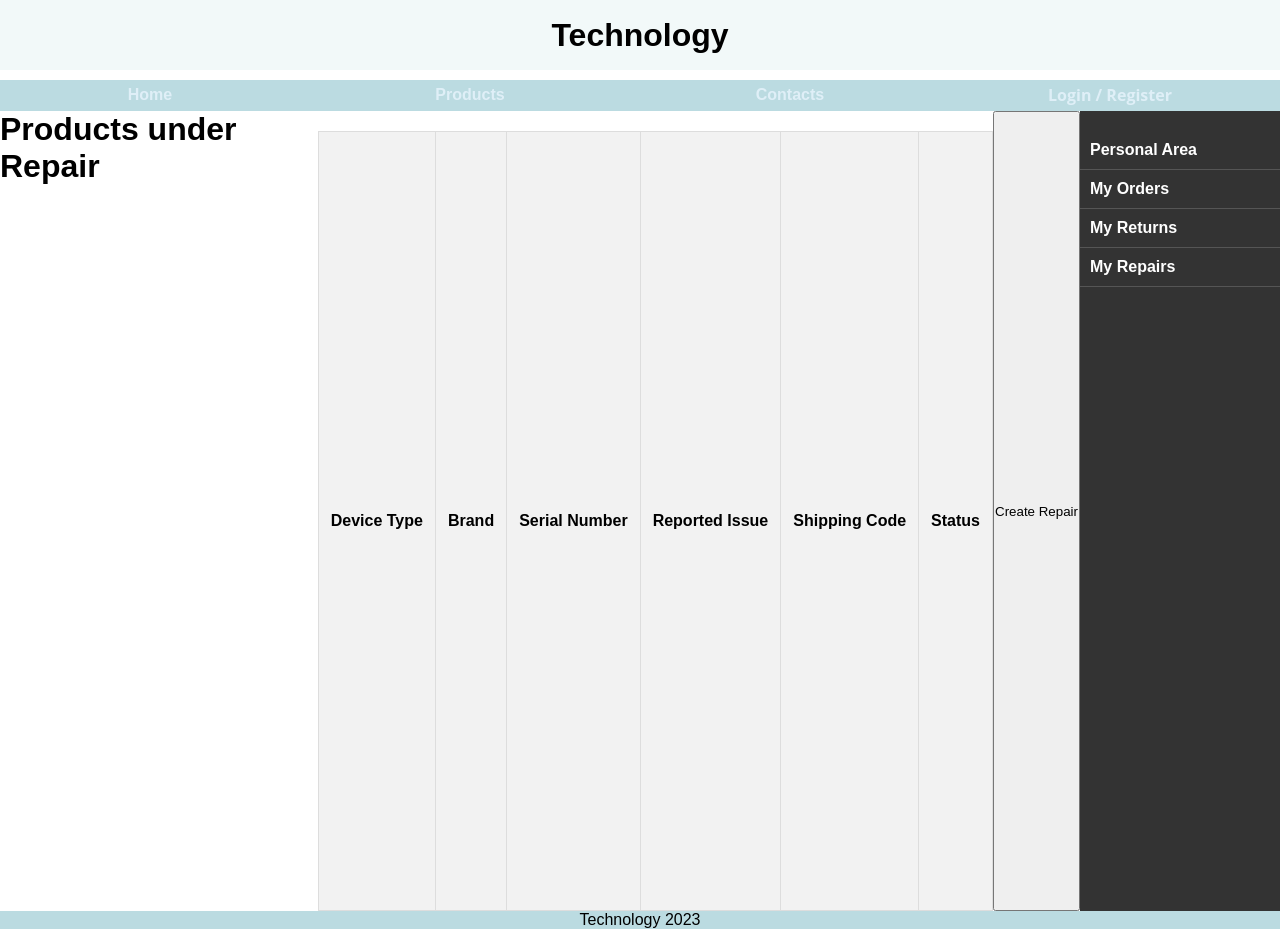
After one commit to AndreFerGon/ESIN, a PHP site: page /Repairs.php in a window 1280 px wide. The commit adds this page. Run offline with PHP 8.4, Linux system fonts and the light colour scheme; lists and menus that the app fills with data are empty.

Commit message:
user css e repairs

```diff
--- /dev/null
+++ b/Repairs.php
@@ -0,0 +1,144 @@
+<!DOCTYPE html>
+<html lang="en">
+<head>
+    <meta charset="UTF-8">
+    <meta name="viewport" content="width=device-width, initial-scale=1.0">
+    <title>Product Repair</title>
+    <style>
+        body {
+            font-family: Arial, sans-serif;
+            margin: 20px;
+        }
+        table {
+            width: 100%;
+            border-collapse: collapse;
+            margin-top: 20px;
+        }
+        table, th, td {
+            border: 1px solid #ddd;
+        }
+        th, td {
+            padding: 12px;
+            text-align: left;
+        }
+        th {
+            background-color: #f2f2f2;
+        }
+        form {
+            max-width: 600px;
+            margin: 20px 0;
+        }
+        .no-repair-message {
+            font-style: italic;
+            color: #888;
+            margin-top: 10px;
+        }
+    </style>
+</head>
+<body>
+
+<h1>Products under Repair</h1>
+
+<div id="noRepairMessage" class="no-repair-message">
+    Nenhuma reparação em curso.
+</div>
+
+<table id="productTable" style="display: none;">
+    <tr>
+        <th>Device Type</th>
+        <th>Brand</th>
+        <th>Serial Number</th>
+        <th>Reported Issue</th>
+        <th>Shipping Code</th>
+        <th>Status</th>
+    </tr>
+    <!-- The table will be dynamically filled with JavaScript -->
+</table>
+
+<button onclick="openForm()">Create Repair</button>
+
+<div id="repairForm" style="display: none;">
+    <h2>Repair Form</h2>
+    <form id="reparationForm">
+        <label for="deviceType">Device Type:</label>
+        <input type="text" id="deviceType" name="deviceType" required><br>
+
+        <label for="brand">Brand:</label>
+        <input type="text" id="brand" name="brand" required><br>
+
+        <label for="serialNumber">Serial Number:</label>
+        <input type="text" id="serialNumber" name="serialNumber" required><br>
+
+        <label for="issue">Reported Issue:</label>
+        <input type="text" id="issue" name="issue" required><br>
+
+        <input type="hidden" id="code" name="code">
+
+        <input type="submit" value="Submit">
+    </form>
+</div>
+
+<script>
+    function openForm() {
+        document.getElementById("repairForm").style.display = "block";
+        generateCode();
+    }
+
+    function generateCode() {
+        const randomCode = Math.floor(1000 + Math.random() * 9000);
+        document.getElementById("code").value = randomCode;
+    }
+
+    document.getElementById("reparationForm").addEventListener("submit", function (event) {
+        event.preventDefault();
+
+        const deviceType = document.getElementById("deviceType").value;
+        const brand = document.getElementById("brand").value;
+        const serialNumber = document.getElementById("serialNumber").value;
+        const issue = document.getElementById("issue").value;
+        const code = document.getElementById("code").value;
+
+        const table = document.getElementById("productTable").getElementsByTagName('tbody')[0];
+        const newRow = table.insertRow(table.rows.length);
+
+        const cells = [deviceType, brand, serialNumber, issue, code, "Under Repair"];
+
+        for (let i = 0; i < cells.length; i++) {
+            const cell = newRow.insertCell(i);
+            cell.innerHTML = cells[i];
+        }
+
+        document.getElementById("reparationForm").reset();
+        document.getElementById("repairForm").style.display = "none";
+
+        checkForRepair(); // Chama a função para verificar se há reparação
+    });
+
+    // Verifica se há reparação ao carregar a página
+    window.onload = function () {
+        checkForRepair();
+    };
+
+    function checkForRepair() {
+        const table = document.getElementById("productTable").getElementsByTagName('tbody')[0];
+        const rowCount = table.rows.length;
+
+        if (rowCount === 0) {
+            // Se não houver reparação, exibe a mensagem e esconde a tabela
+            document.getElementById("noRepairMessage").style.display = "block";
+            document.getElementById("productTable").style.display = "none";
+        } else {
+            // Se houver reparação, esconde a mensagem e exibe a tabela
+            document.getElementById("noRepairMessage").style.display = "none";
+            document.getElementById("productTable").style.display = "table";
+        }
+    }
+</script>
+<?php
+    include_once('templates/header&navmenu.php');
+    include_once('templates/footer.php');
+    include_once('templates/userpages.php');
+    ?>
+</body>
+
+</html>
--- a/templates/userpages.php
+++ b/templates/userpages.php
@@ -4,14 +4,14 @@
     <meta charset="UTF-8">
     <meta name="viewport" content="width=device-width, initial-scale=1.0">
     <link rel="stylesheet" href="styles.css">
-</head>
+    <link rel="stylesheet" href="user.css">
 <body>
     <div class="menu">
         <ul>
             <li><a href="#">Personal Area</a></li>
             <li><a href="Encomendas.php">My Orders</a></li>
             <li><a href="#">My Returns</a></li>
-            <li><a href="#">My Repairs</a></li>
+            <li><a href="Repairs.php">My Repairs</a></li>
         </ul>
     </div>
 </body>
--- /dev/null
+++ b/user.css
@@ -0,0 +1,53 @@
+/* Adicione essas regras para posicionar o menu à esquerda */
+.menu {
+  background-color: #333;
+  color: white;
+  width: 200px;
+  height: 100vh;
+  display: flex;
+  flex-direction: column;
+}
+
+.menu ul {
+  list-style: none;
+  padding: 0;
+  margin: 20px 0;
+}
+
+.menu li {
+  padding: 10px;
+  border-bottom: 1px solid #555;
+}
+
+.menu a {
+  text-decoration: none;
+  color: white;
+}
+
+.content {
+  flex: 1;
+  padding: 20px;
+  margin-left: 200px; /* Ajuste conforme necessário para garantir espaço ao lado do menu */
+}
+
+/* Mantenha os estilos do restante do site */
+* {
+  margin: 0;
+  padding: 0;
+  box-sizing: border-box;
+}
+
+header {
+  width: 100%;
+  min-height: 70px;
+  background-color: #f2f9f9;
+  text-align: center;
+  line-height: 70px;
+  margin-bottom: 10px;
+}
+
+#main {
+  font-family: 'Arial', sans-serif;
+}
+
+/* ... (restante dos estilos) ... */
```
Also changed, not shown: Check-out copy.php (deleted, +0 -74 lines), Encomendas.php (+9 -4 lines), user.php (+4 -8 lines), sql/DataBase.db.
